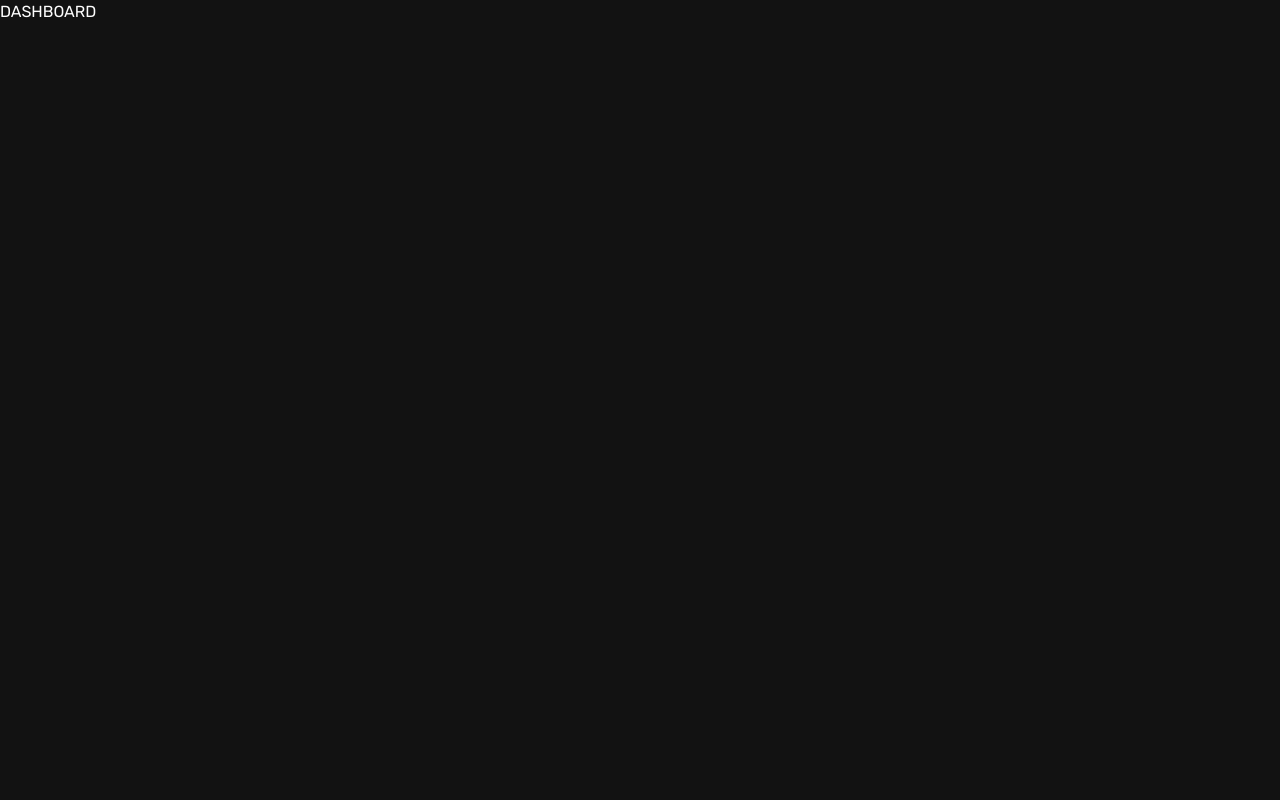
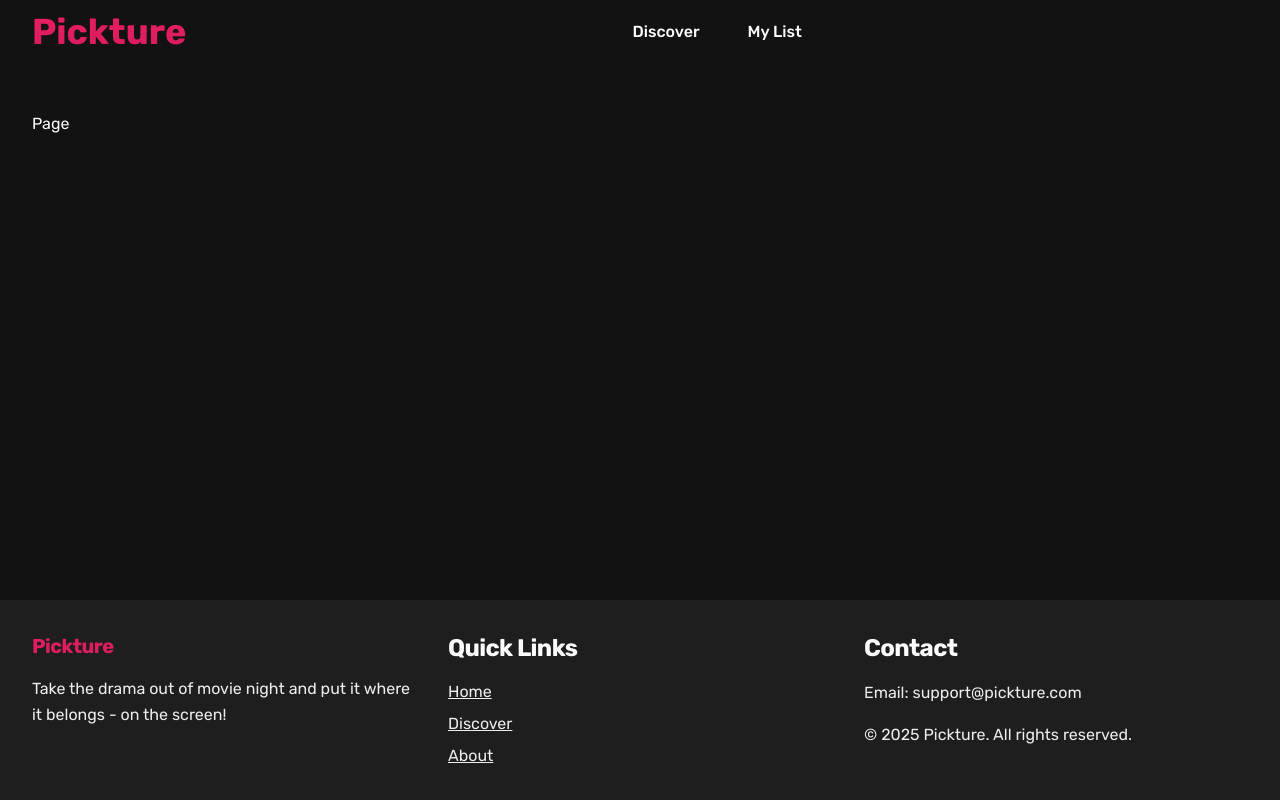
Before and after one commit to Matthew-Hocking/pickture, a Next.js app: page /dashboard in a window 1280 px wide. Built offline with nearby package versions, Linux system fonts and the light colour scheme.

Commit message:
layout components - nav, footer, page container

```diff
--- /dev/null
+++ b/src/app/components/layout/Footer.tsx
@@ -0,0 +1,36 @@
+import Link from "next/link"
+
+const Footer = () => {
+  return (
+    <footer className="bg-surface ">
+      <div className="container py-8 grid grid-cols-1 md:grid-cols-3 gap-8">
+
+        <div>
+          <h3 className="text-xl font-bold gradient-text mb-4">Pickture</h3>
+          <p className="text-text-secondary">
+            Take the drama out of movie night and put it where it belongs - on the screen!
+          </p>
+        </div>
+
+        <div>
+          <h4 className="font-semibold mb-4">Quick Links</h4>
+          <div className="space-y-2">
+            <Link href="/" className="text-text-secondary hover:text-brand">Home</Link>
+            <Link href="/discover" className="block text-text-secondary hover:text-brand">Discover</Link>
+            <Link href="/about" className="block text-text-secondary hover:text-brand">About</Link>
+          </div>
+        </div>
+
+        <div>
+          <h4 className="font-semibold mb-4">Contact</h4>
+          <div className="space-y-2 text-text-secondary">
+            <p>Email: support@pickture.com</p>
+            <p>© {new Date().getFullYear()} Pickture. All rights reserved.</p>
+          </div>
+        </div>
+      </div>
+    </footer>
+  )
+}
+
+export default Footer;
--- /dev/null
+++ b/src/app/components/layout/NavBar.tsx
@@ -0,0 +1,47 @@
+"use client"
+
+import Link from "next/link"
+import { Button } from "../ui"
+import { UserButton } from "@clerk/nextjs"
+import { useEffect, useState } from "react";
+import cn from 'classnames'
+
+
+
+const NavBar = () => {
+  const [isScrolled, setIsScrolled] = useState(false);
+
+  useEffect(() => {
+    const handleScroll = () => {
+      setIsScrolled(window.scrollY > 0);
+    };
+
+    window.addEventListener('scroll', handleScroll);
+
+    return () => window.removeEventListener('scroll', handleScroll);
+  }, []);
+
+
+  return (
+    <header className={cn('sticky top-0 z-50 transition duration-300 ease-in-out', {
+      'bg-surface': isScrolled
+    })}>
+      <div className="container flex items-center justify-between h-16">
+        <Link href="/dashboard" className="flex items-center space-x-2 no-underline">
+          <span className="text-2xl md:text-4xl font-bold gradient-text mb-0">Pickture</span>
+        </Link>
+
+        <nav className="hidden md:flex items-center space-x-4">
+          <Button variant="ghost">Discover</Button>
+          <Button variant="ghost">My List</Button>
+        </nav>
+
+        <div className="flex items-center">
+          <UserButton />
+
+        </div>
+      </div>
+    </header>
+  )
+}
+export default NavBar
--- /dev/null
+++ b/src/app/components/layout/index.ts
@@ -0,0 +1,2 @@
+export { default as NavBar } from './NavBar'
+export { default as Footer } from './Footer'
--- /dev/null
+++ b/src/app/dashboard/layout.tsx
@@ -0,0 +1,19 @@
+import React from 'react'
+import { Footer, NavBar } from '@/app/components/layout'
+
+const Layout = ({ children }: { children: React.ReactNode }) => {
+  return (
+    <div className="flex flex-col min-h-screen bg-background">
+
+      <NavBar />
+
+      <main className="flex-grow container py-8 md:py-12">
+        {children}
+      </main>
+
+      <Footer />
+    </div>
+  )
+}
+
+export default Layout
--- a/src/app/dashboard/page.tsx
+++ b/src/app/dashboard/page.tsx
@@ -1,9 +1,9 @@
-const Dashboard = () => {
+const Page = () => {
   return (
     <div>
-      DASHBOARD
+      Page
     </div>
   )
 }
 
-export default Dashboard
+export default Page
--- a/src/app/globals.css
+++ b/src/app/globals.css
@@ -190,19 +190,6 @@ select {
     lg:px-8;
 }
 
-/* Scrollbar Styles (Webkit Browsers) */
-::-webkit-scrollbar {
-  width: 8px;
-}
-
-::-webkit-scrollbar-track {
-  @apply bg-surface;
-}
-
-::-webkit-scrollbar-thumb {
-  @apply bg-brand rounded-full;
-}
-
 /* Focus Styles */
 *:focus {
   @apply
--- a/src/app/page.tsx
+++ b/src/app/page.tsx
@@ -73,7 +73,7 @@ export default function Home() {
                 <Button size="lg">Sign Up</Button>
               </SignUpButton>
               <SignInButton mode="modal">
-                <Button variant="secondary" size="lg">Sign Up</Button>
+                <Button variant="secondary" size="lg">Sign In</Button>
               </SignInButton>
             </div>
           </div>
```
